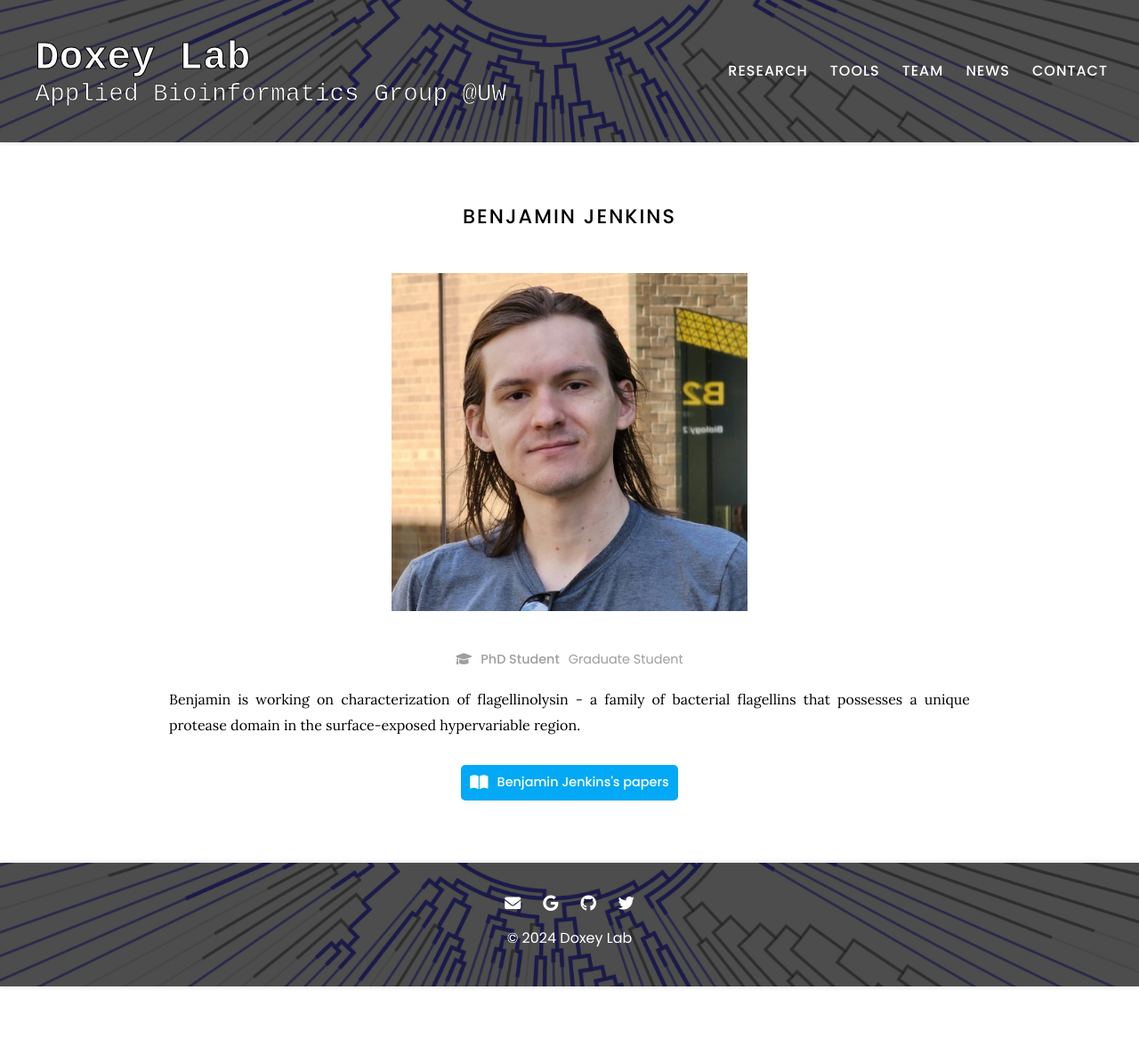
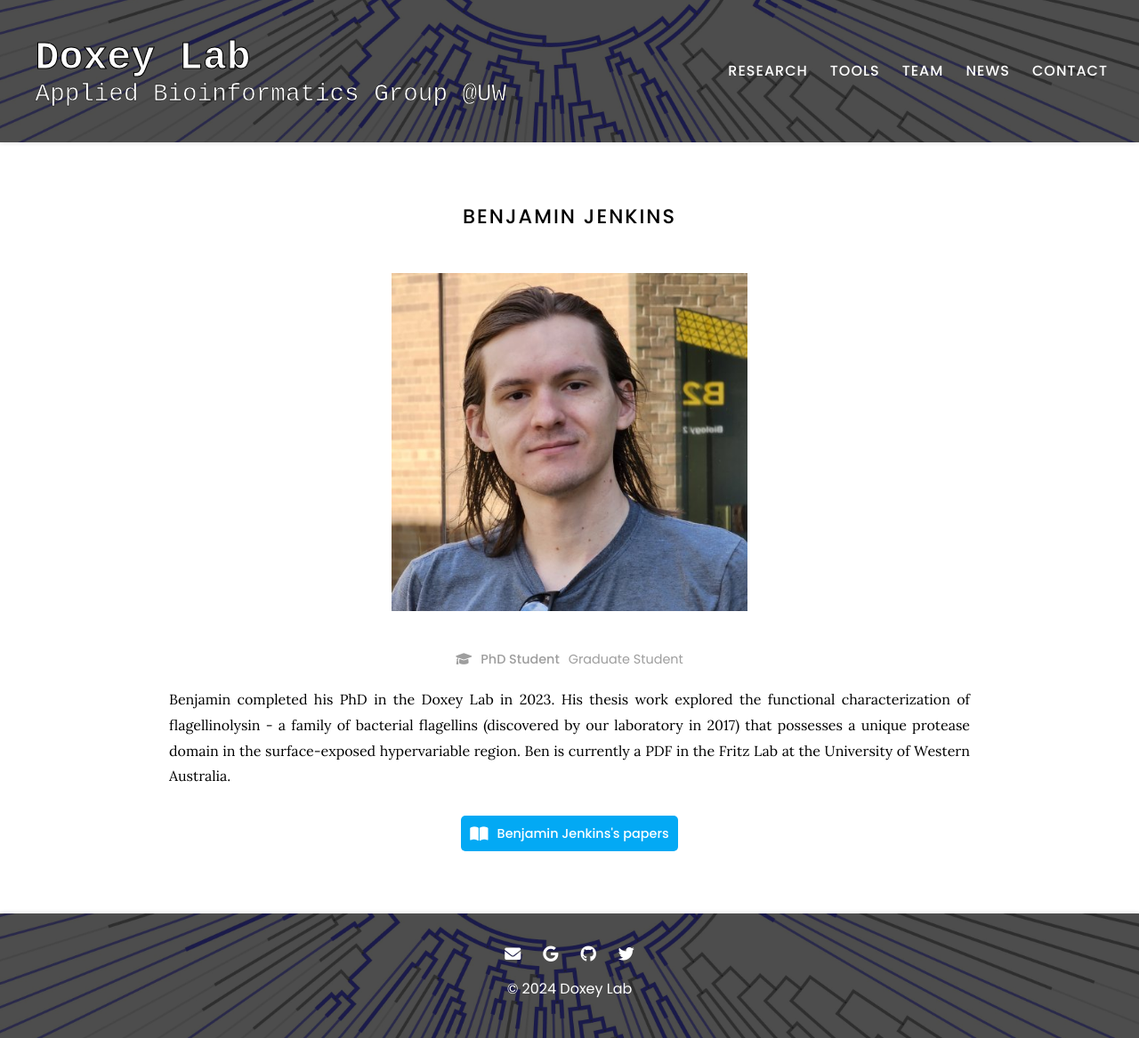
Before and after one commit to doxeylab/doxeylab-website, a Jekyll site: the page built from _members/benjamin-jenkins.md, in a window 1280 px wide. Shown: the whole page at 89% size. Built offline with Jekyll 4.4.1, drawn with Linux system fonts in a browser that asks for light colours; before the commit the page ends 1109 px from its top, so only the background shows below that.

Commit message:
Update benjamin-jenkins.md

```diff
--- a/_members/benjamin-jenkins.md
+++ b/_members/benjamin-jenkins.md
@@ -3,10 +3,10 @@ name: Benjamin Jenkins
 image: images/team/BenJenkins.jpg
 description: Graduate Student
 role: phd
-group: current
+group: alumni
 aliases:
   - Benjamin Jenkins
   - B Jenkins
 ---
 
-Benjamin is working on characterization of flagellinolysin - a family of bacterial flagellins that possesses a unique protease domain in the surface-exposed hypervariable region.
+Benjamin completed his PhD in the Doxey Lab in 2023. His thesis work explored the functional characterization of flagellinolysin - a family of bacterial flagellins (discovered by our laboratory in 2017) that possesses a unique protease domain in the surface-exposed hypervariable region. Ben is currently a PDF in the Fritz Lab at the University of Western Australia.
```
